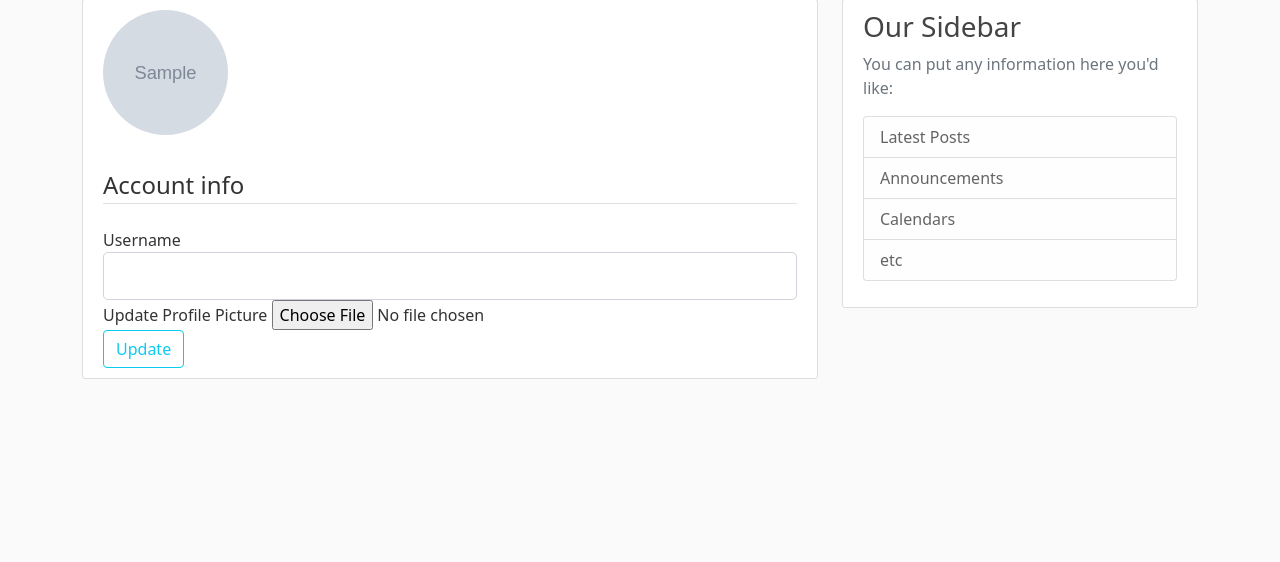
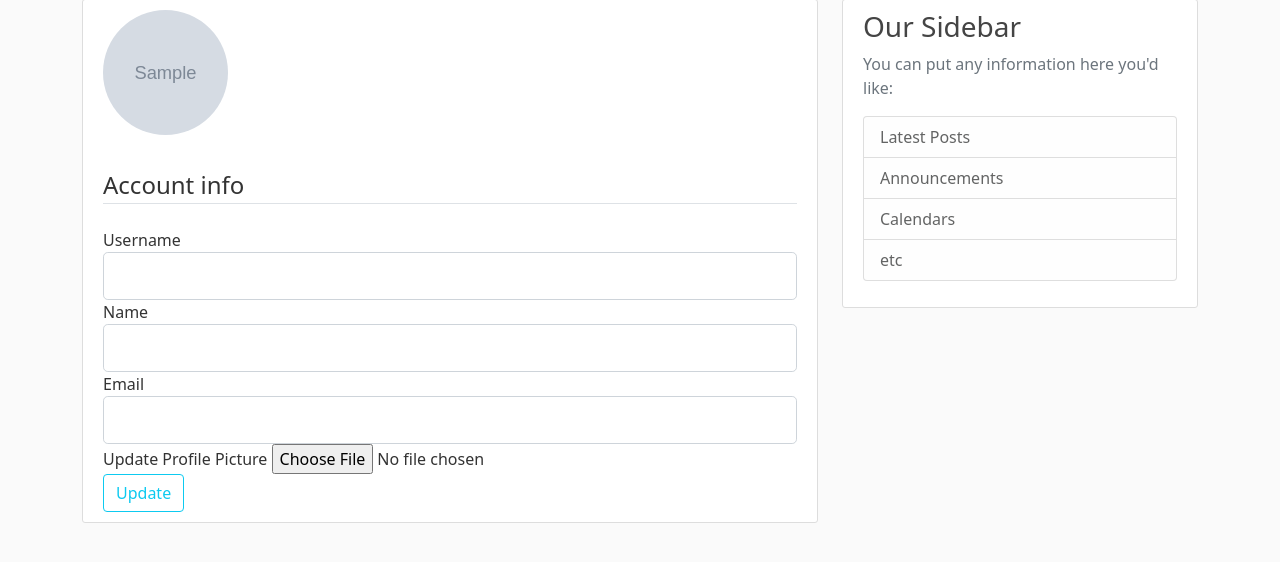
Before and after one commit to danielabrailo/adopt-a-pet-webapp, a Flask app: template app/templates/account.html in a window 1280 px wide. Shown: the part 81-643 px from the top of the page. Run offline with Flask 2, Linux system fonts and the light colour scheme; tables that the repository leaves empty hold one stand-in row (values such as "Sample post"); the template is opened without the code that fills it: values that come from a table or form of the project are taken from there, most other values are stand-ins (such as "Sample title", 1, 10 or a date in 2020); grey boxes marked "Sample" are stand-in pictures; some libraries are stand-ins or nearby versions.

```diff
--- a/app/forms.py
+++ b/app/forms.py
@@ -36,6 +36,7 @@ class LoginForm(FlaskForm):
 class UpdateAccountForm(FlaskForm):
     username = StringField('Username', validators=[DataRequired(), Length(min=2, max=20)])
     name = StringField('Name', validators=[DataRequired(), Length(min=2, max=30)])
+    email = StringField('Email', validators=[DataRequired(), Email()])
     picture = FileField('Update Profile Picture', validators=[FileAllowed(['jpg', 'png'])])
     submit = SubmitField('Update')
 
--- a/app/templates/account.html
+++ b/app/templates/account.html
@@ -26,6 +26,20 @@
                     </div>
                 {% else %}
                      {{ form.username(class="form-control form-control-lg") }}
+                {% endif %}
+            </div>
+            <div class="form-group">
+                {{ form.name.label(class="form-control-label") }}
+
+                {% if form.name.errors %}
+                    {{ form.name(class="form-control form-control-lg is-invalid") }}
+                    <div class="invalid-feedback">
+                        {% for error in form.name.errors %}
+                            <span>{{ error }}</span>
+                        {% endfor %}
+                    </div>
+                {% else %}
+                     {{ form.name(class="form-control form-control-lg") }}
                 {% endif %}
             </div>
             <div class="form-group">
```
